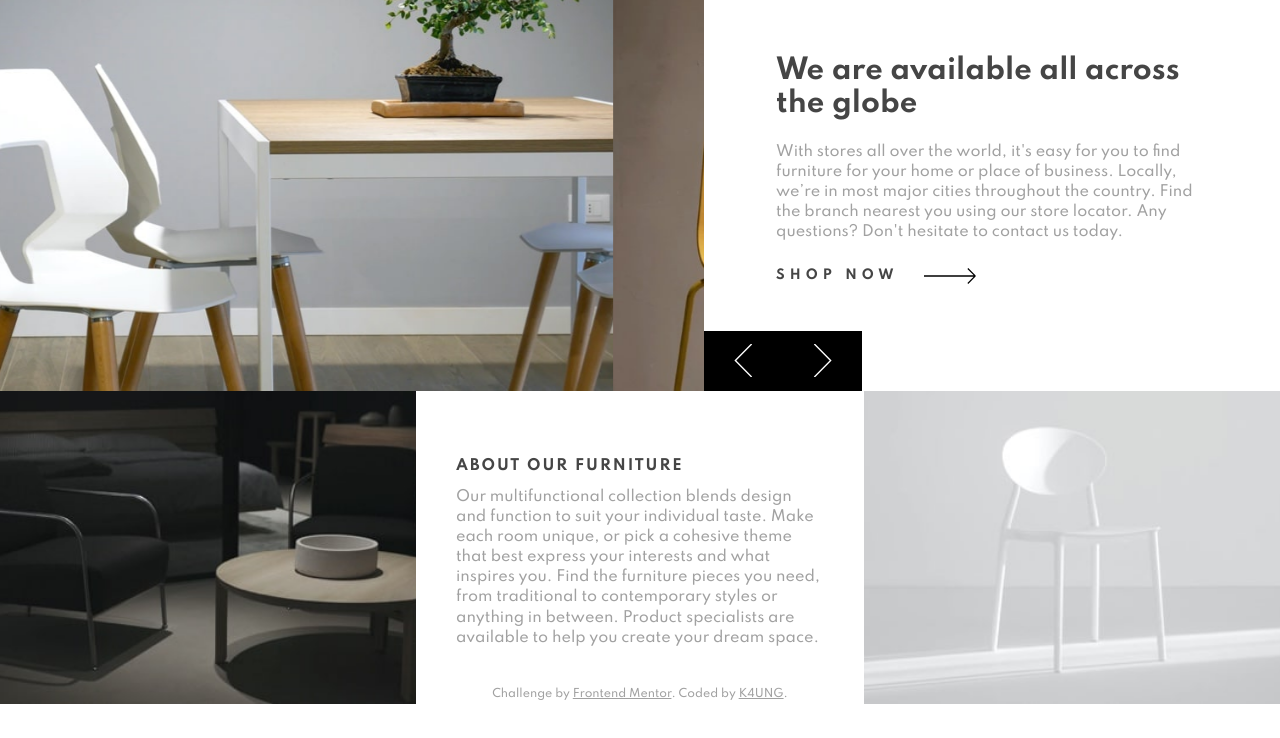
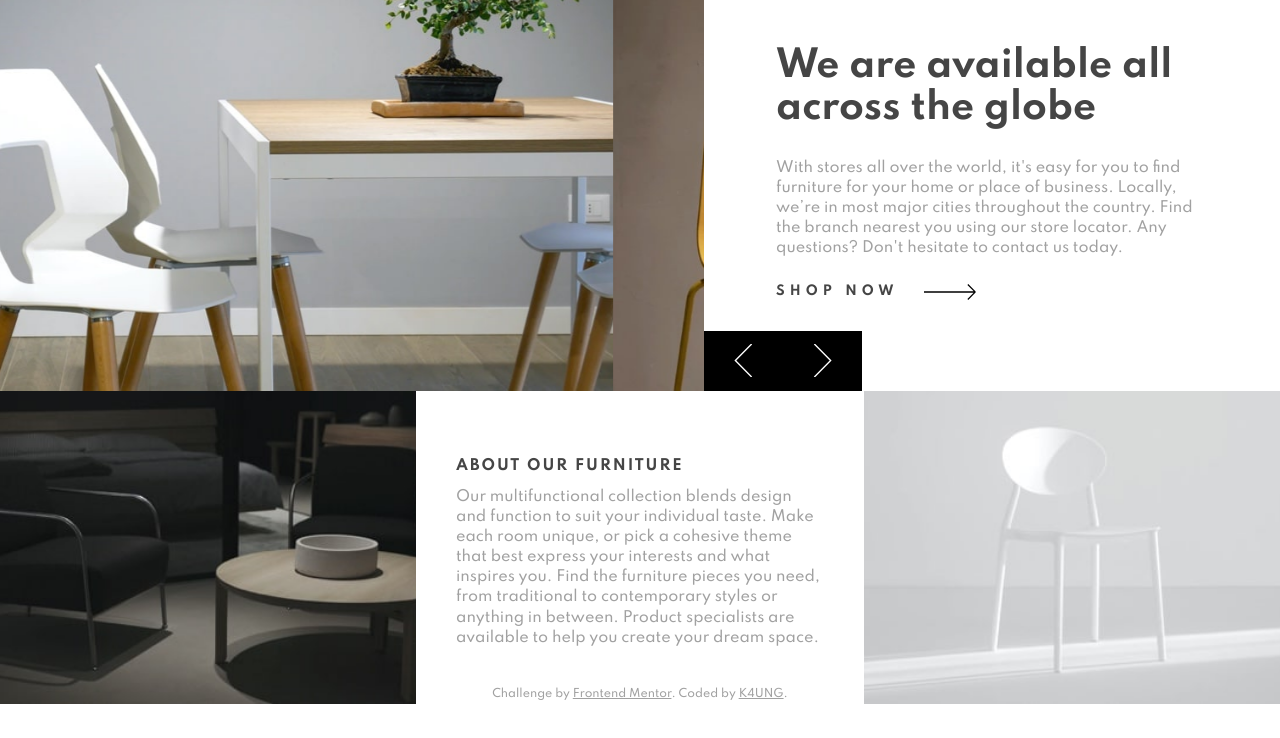
Before and after one commit to K4UNG/project-12-room-homepage, a plain HTML site: page index.html in a window 1280 px wide. Shown: the part 62-800 px from the top of the page. Drawn offline with Linux system fonts and the light colour scheme.

Commit message:
fix font sizes

```diff
--- a/style.css
+++ b/style.css
@@ -372,6 +372,10 @@ nav>img {
         width: 70%;
     }
 
+    .hero-text h1 {
+        font-size: 2.25rem;
+    }
+
     .hero-text {
         padding: 2.5em 4.5rem 1.7em;
     }
```
